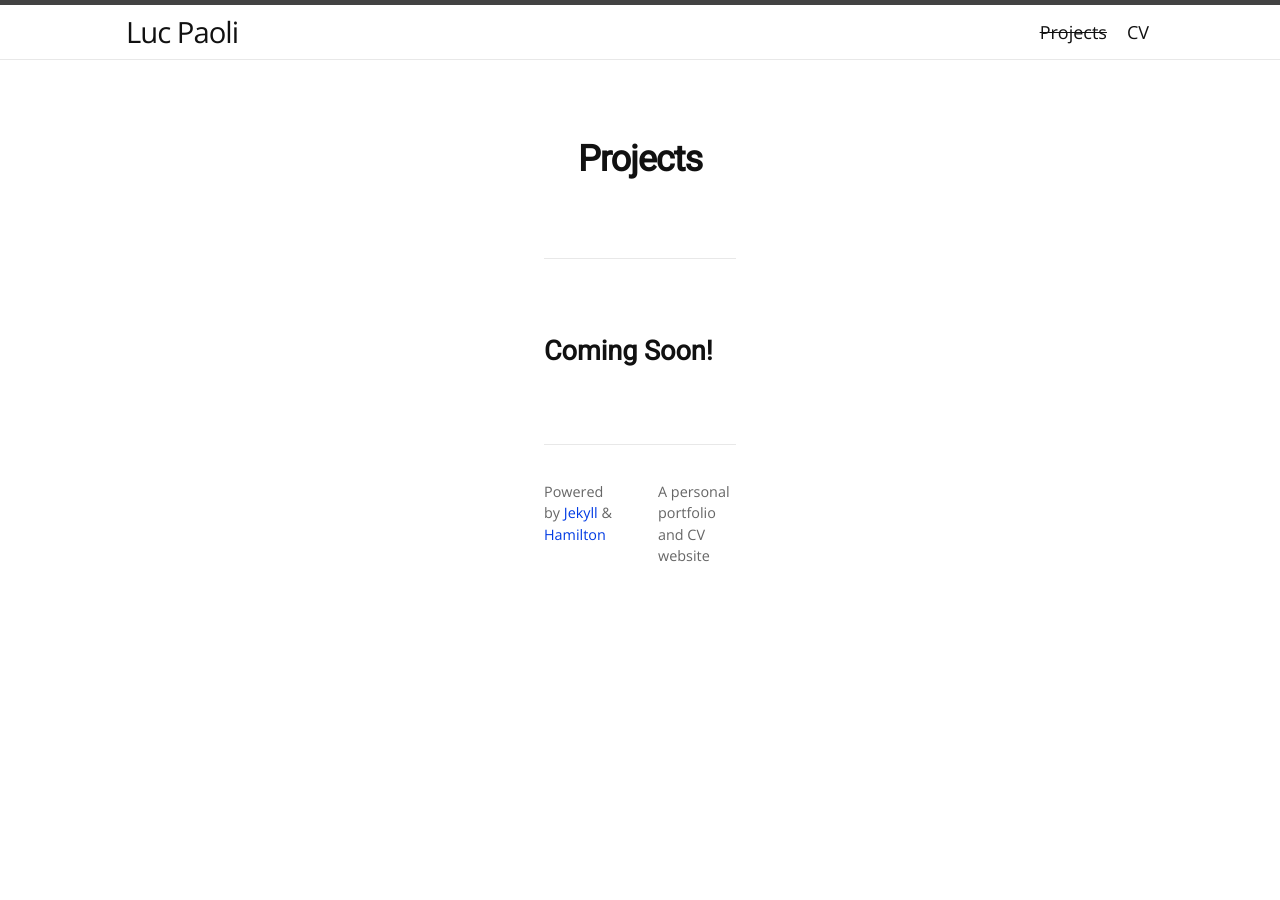
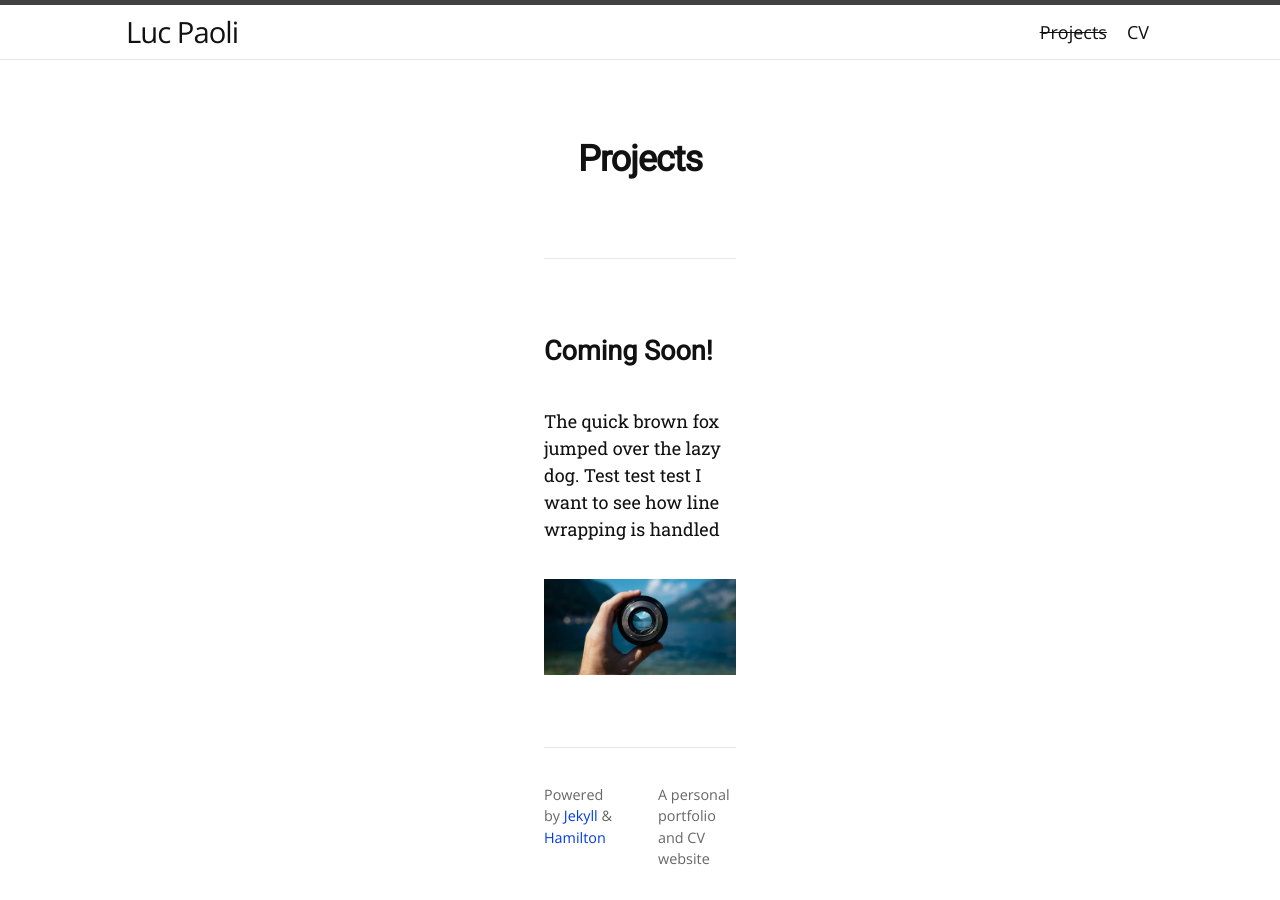
Before and after one commit to lucpaoli/lucpaoli.github.io, a Jekyll site: the page built from projects.md, in a window 1280 px wide. Built offline with Jekyll 4.4.1, drawn with Linux system fonts in a browser that asks for light colours; nearby versions of some CDN libraries; some web fonts are replaced.

Commit message:
update test

```diff
--- a/projects.md
+++ b/projects.md
@@ -6,3 +6,7 @@ math: true
 ---
 
 ## Coming Soon!
+The quick brown fox jumped over the lazy dog. Test test test
+I want to see how line wrapping is handled
+
+<img src="/assets/images/camera-photo-lens-stock-images.jpg">
```
Also changed, not shown: assets/images/camera-photo-lens-stock-images.jpg (added).
